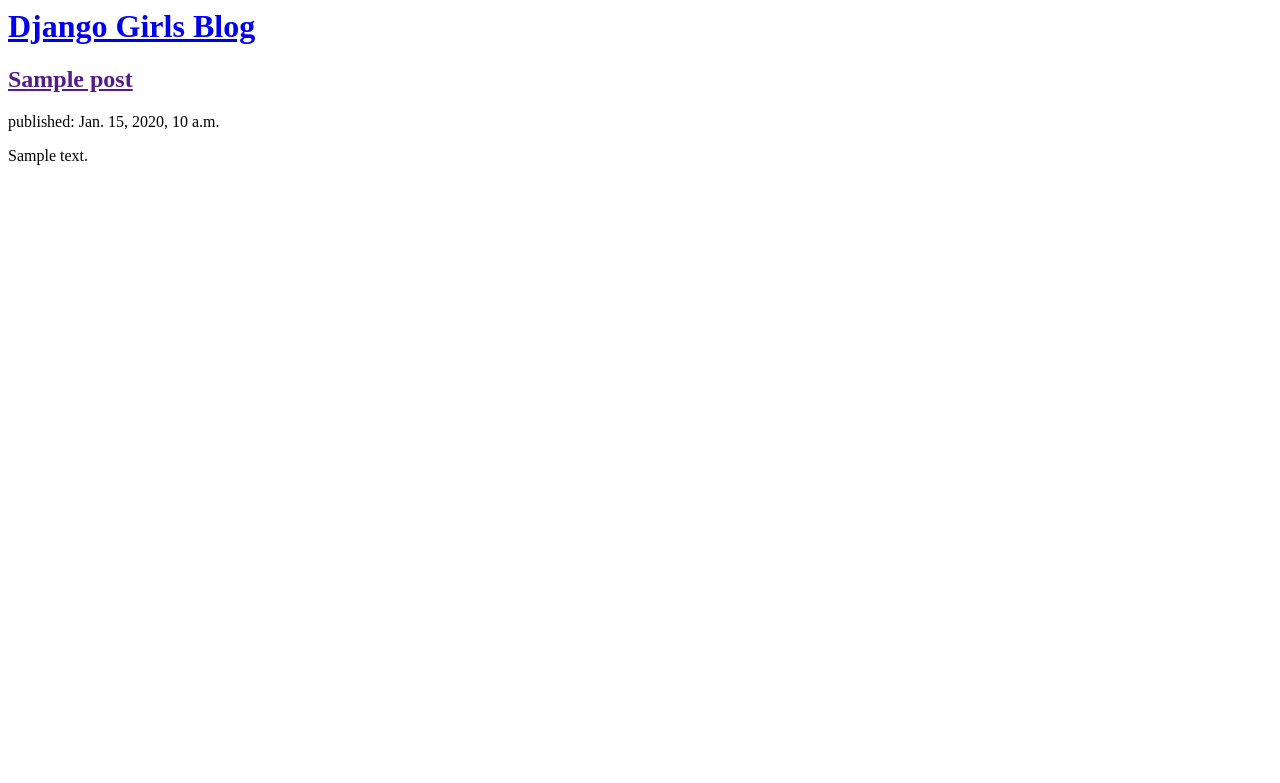
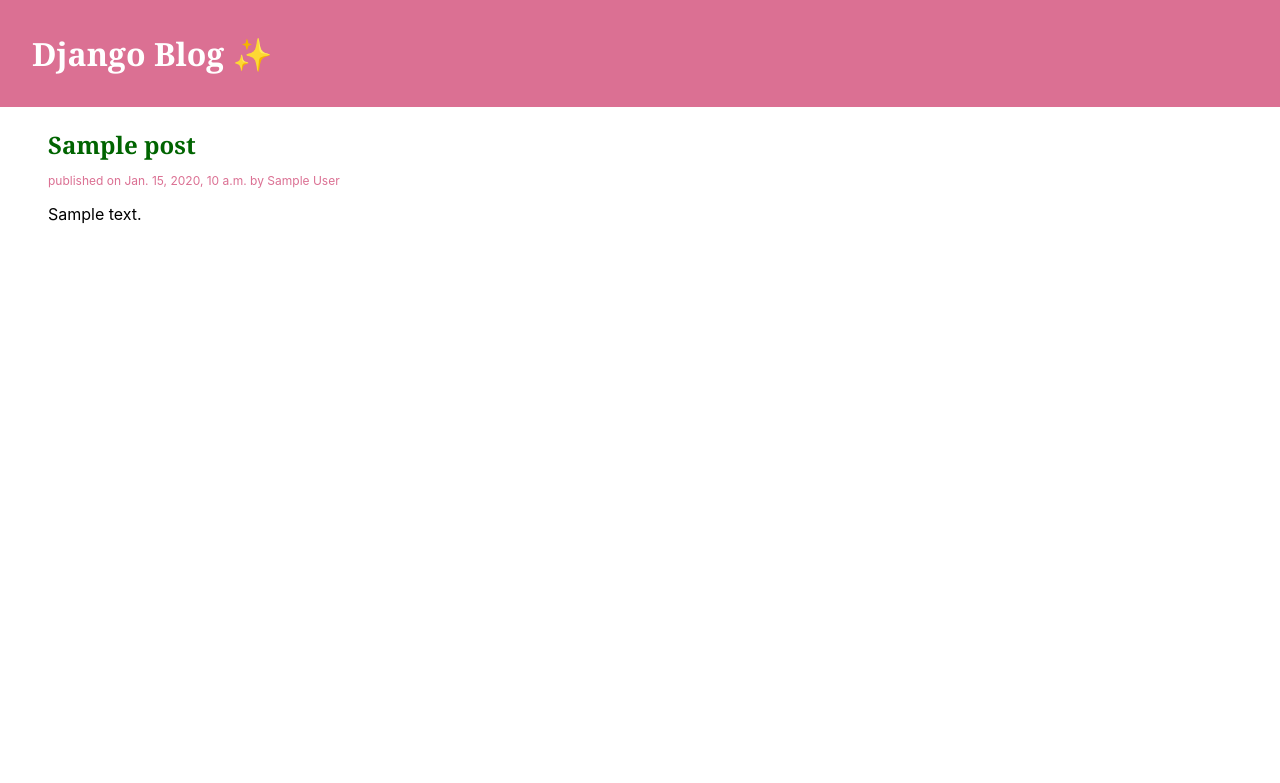
Before and after one commit to stephanieinez/djangogirls-blog, a Django app: template blog/templates/blog/post_list.html in a window 1280 px wide. Shown: the top 783 px of the page. Run offline with Django 3.2, Linux system fonts and the light colour scheme; the template is opened without the code that fills it: most values are stand-ins (such as "Sample title", 1, 10 or a date in 2020).

Commit message:
Added view and template for detailed blog post as well as CSS for the site

```diff
--- /dev/null
+++ b/blog/static/css/blog.css
@@ -0,0 +1,35 @@
+body {
+  font-family: -apple-system, BlinkMacSystemFont, 'Segoe UI', Roboto, Oxygen,
+    Ubuntu, Cantarell, 'Open Sans', 'Helvetica Neue', sans-serif;
+  margin: 0;
+}
+
+h2 a,
+h2 {
+  color: darkgreen;
+  text-decoration: none;
+  margin-left: 1em;
+  margin-bottom: 0;
+  font-family: Georgia, 'Times New Roman', Times, serif;
+}
+
+.post__date {
+  font-size: 0.75em;
+  color: palevioletred;
+  margin-left: 4em;
+}
+
+.post__header {
+  font-family: Georgia, 'Times New Roman', Times, serif;
+  background-color: palevioletred;
+  padding: 1em;
+}
+.post__header a {
+  color: white;
+  text-decoration: none;
+}
+
+.post__content {
+  margin-left: 3em;
+  margin-right: 1.5em;
+}
--- /dev/null
+++ b/blog/templates/blog/base.html
@@ -0,0 +1,16 @@
+{% load static %}
+<html>
+  <head>
+    <title>Django Girls blog</title>
+    <link rel="stylesheet" href="{% static 'css/blog.css' %}" />
+  </head>
+  <body>
+    <div>
+      <h1 class="post__header"><a href="/">Django Blog ✨</a></h1>
+    </div>
+
+    <div>
+      {% block content %} {% endblock %}
+    </div>
+  </body>
+</html>
--- a/blog/templates/blog/post_list.html
+++ b/blog/templates/blog/post_list.html
@@ -1,21 +1,11 @@
-<html>
-  <head>
-    <title>Django Girls blog</title>
-  </head>
-  <body>
-    <div>
-      <h1><a href="/">Django Girls Blog</a></h1>
-    </div>
-
-    {% for post in posts %}
-    <div>
-      <h2>
-        <a href="">{{ post.title }}</a>
-      </h2>
-      <p>published: {{ post.published_date }}</p>
-
-      <p>{{ post.text | linebreaksbr }}</p>
-    </div>
-    {% endfor %}
-  </body>
-</html>
+{% extends 'blog/base.html' %} {% block content %} {% for post in posts %}
+<div>
+  <h2>
+    <a href="{% url 'post_detail' pk=post.pk %}">{{ post.title }}</a>
+  </h2>
+  <p class="post__date">
+    published on {{ post.published_date }} by {{ post.author }}
+  </p>
+  <p class="post__content">{{ post.text | linebreaksbr }}</p>
+</div>
+{% endfor %} {% endblock %}
--- a/blog/urls.py
+++ b/blog/urls.py
@@ -3,4 +3,5 @@ from . import views
 
 urlpatterns = [
     path('', views.post_list, name='post_list'),
+    path('post/<int:pk>/', views.post_detail, name='post_detail')
 ]
```
Also changed, not shown: blog/templates/blog/post_detail.html (added, +11 -0 lines), blog/views.py (+6 -1 lines).
